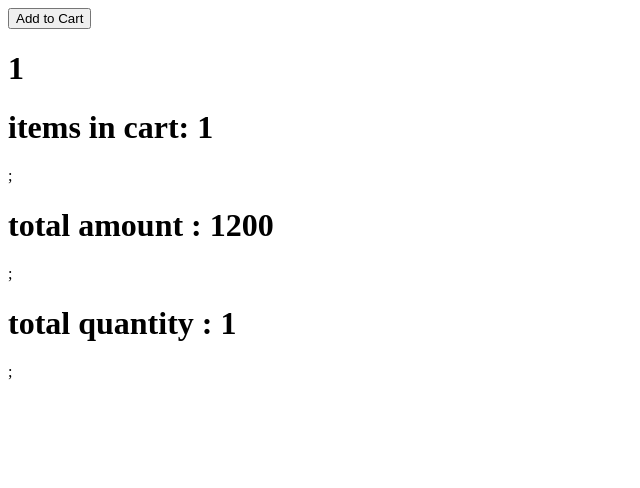
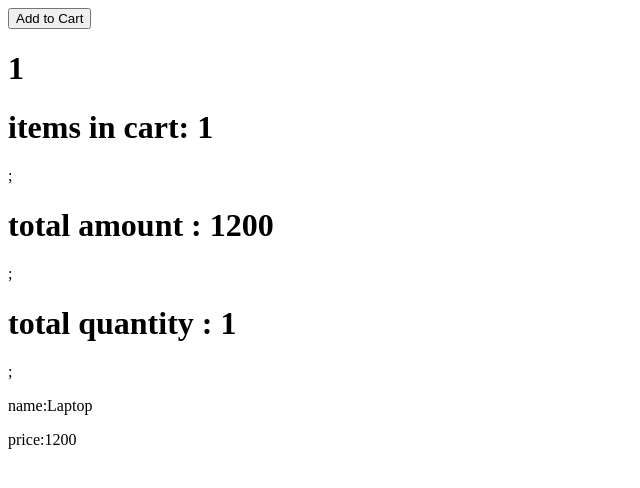
Before and after one commit to mhirrt12/shopping_cart, a React (Vite) app in the folder redux-cart/: page / in a window 1280 px wide. Both pictures are taken after a click on the button "Add to Cart". Shown: the top 488 px of the page, without its empty margins (0-640 px from the left). Built offline with nearby package versions, Linux system fonts and the light colour scheme.

Commit message:
fix: restore rendering of cart items in CartCount component

```diff
--- a/redux-cart/src/components/CartCount.jsx
+++ b/redux-cart/src/components/CartCount.jsx
@@ -5,13 +5,16 @@ const CartCount = () => {
 
     // const totalamount = useSelector((state) => state.cart.totalAmount);
     // const totalQuantitiy = useSelector((state) => state.cart. totalQuantity);
-    return <>
+    return (<>
         <h1>items in cart: {cartItems.length}</h1>;
         <h1>total amount : {totalAmount}</h1>;
         <h1>total quantity : {totalQuantity}</h1>;
-        {/* {cartItems.map((items) => {
-
-        })} */}
-    </>
+        {cartItems.map((items) => {
+            return(<div key={items.id}>
+                <p>name:{items.name}</p>
+                <p>price:{items.price}</p>
+            </div>)
+        })}
+    </>)
 }
 export default CartCount;
```
